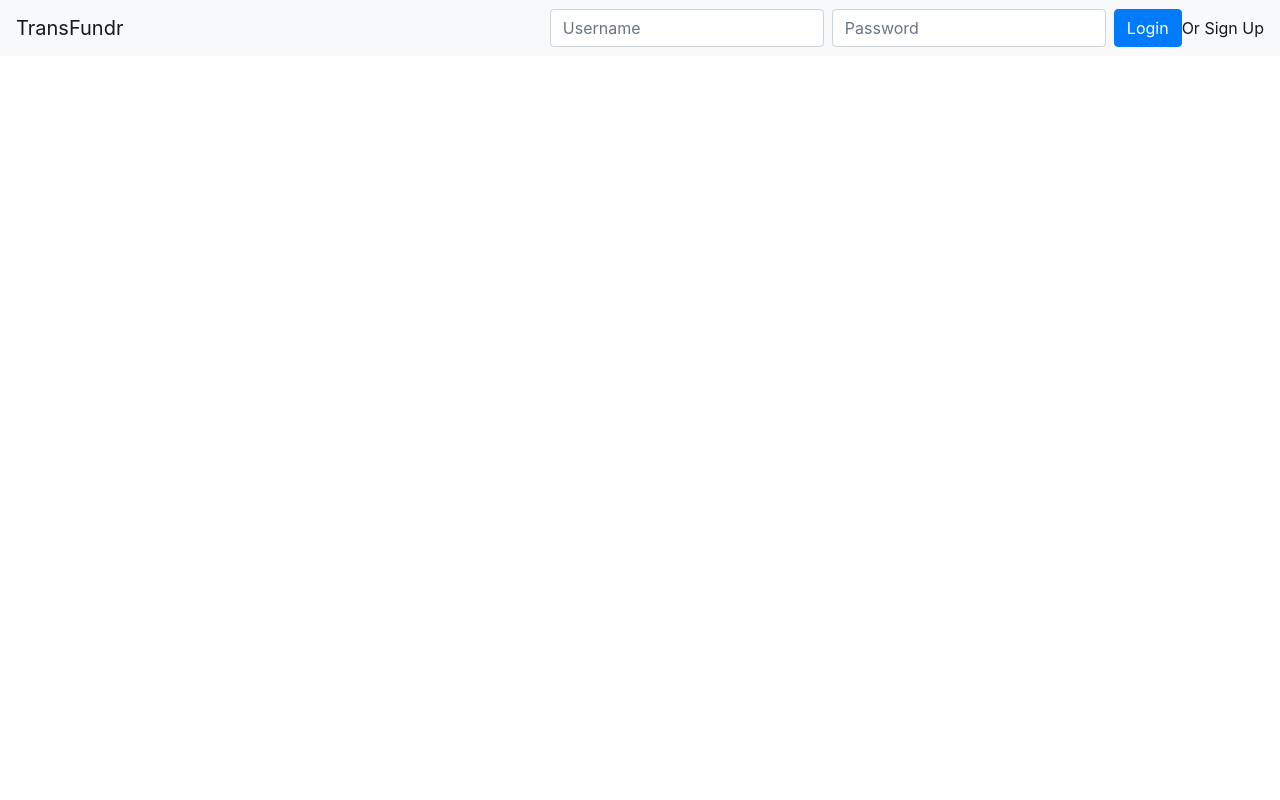
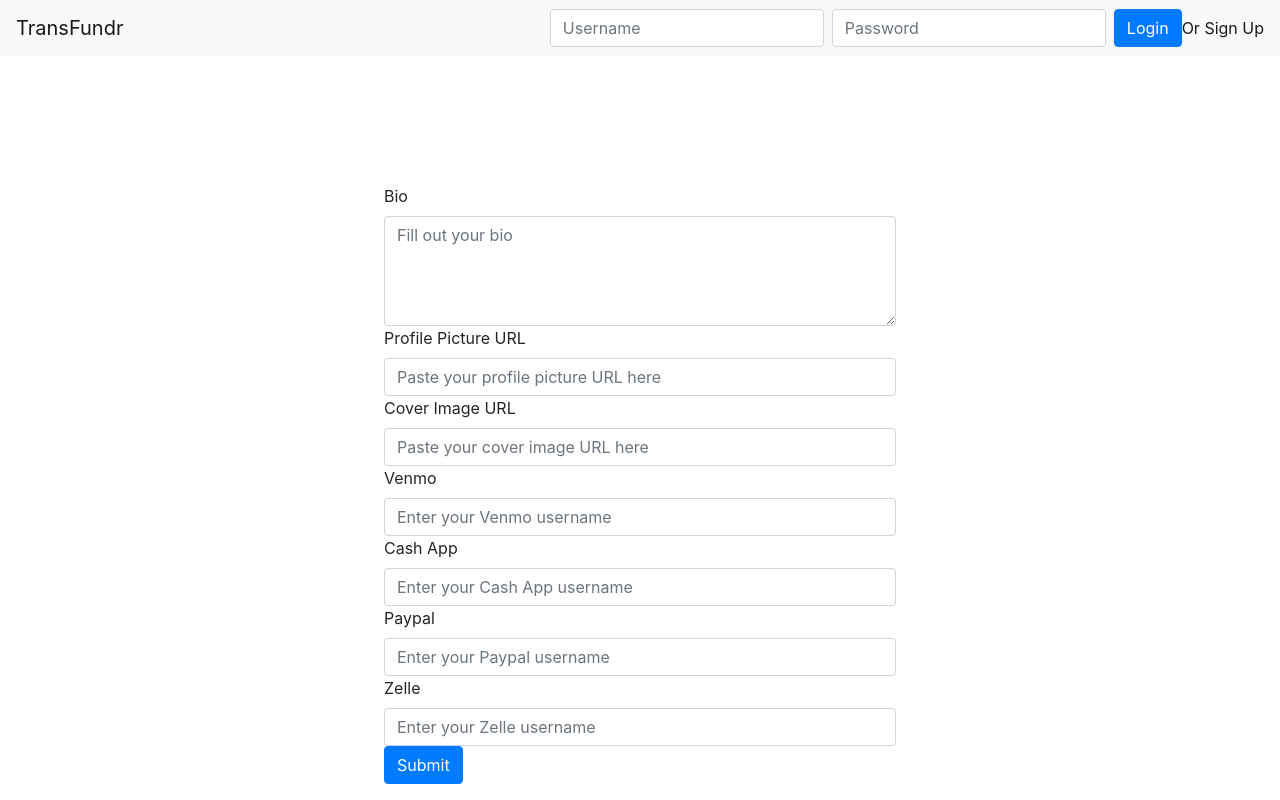
Before and after one commit to LucySuddenly/transfundr-frontend, a React (Create React App) app: page /newprofile in a window 1280 px wide. Built offline with nearby package versions, Linux system fonts and the light colour scheme.

Commit message:
added new profile form, hooked it up to the backend

```diff
--- a/src/App.js
+++ b/src/App.js
@@ -10,6 +10,7 @@ import Signup from './components/signup'
 import NewDonation from './components/newdonation'
 import toaster from 'toasted-notes';
 import 'toasted-notes/src/styles.css';
+import NewProfile from './components/newprofile'
 
 class App extends Component {
   constructor(){
@@ -89,6 +90,7 @@ class App extends Component {
             <Route exact path="/beacons/:id"/>
             <Route exact path="/donations/:id"/>
             <Route exact path="/newdonation" render={()=>(<NewDonation/>)}/>
+            <Route exact path="/newprofile" render={()=>(<NewProfile/>)}/>
             <Route exact path="/newbeacon"/>
             <Route exact path="/rankings"/>
           </Switch>
--- /dev/null
+++ b/src/components/newprofile.js
@@ -0,0 +1,72 @@
+import React, { Component } from 'react';
+import Form from 'react-bootstrap/Form'
+import FormControl from 'react-bootstrap/FormControl'
+import Button from 'react-bootstrap/Button'
+import {withRouter} from 'react-router';
+
+class NewProfile extends Component {
+    constructor(){
+        super()
+        this.state = {
+            bio: "",
+            cover_img: "",
+            profile_img: "",
+            venmo: "",
+            cash: "",
+            paypal: "",
+            zelle: ""
+        }
+    }
+
+    onTextFormChange = (ev) => {
+        this.setState({
+            [ev.target.name]: ev.target.value
+        })
+    }
+
+    submitForm = (ev) => {
+        ev.preventDefault()
+        fetch("//localhost:3000/profiles", {
+          method: "POST",
+          headers:{
+            "Content-Type": "application/json",
+            Accept: "application/json",
+            Authorization: `Bearer ${localStorage.getItem("jwt")}`
+          },
+          body: JSON.stringify(this.state)
+        })
+        .then(resp => resp.json())
+        .then(json => {
+            this.props.history.push(`users/${json.user_id}`)
+        })
+    }
+
+    render() {
+        return (
+            <div className="standaloneform">
+            <Form onSubmit={(ev)=> this.submitForm(ev)}>
+                <Form.Label>Bio</Form.Label>
+                <FormControl value={this.state.bio} onChange={(ev)=>{this.onTextFormChange(ev)}} name="bio" as="textarea" type="text" placeholder="Fill out your bio" rows={4}/>
+                <Form.Label>Profile Picture URL</Form.Label>
+                <FormControl value={this.state.profile_img} onChange={(ev)=>{this.onTextFormChange(ev)}} name="profile_img" type="text" placeholder="Paste your profile picture URL here"/>
+                <Form.Label>Cover Image URL</Form.Label>
+                <FormControl value={this.state.cover_img} onChange={(ev)=>{this.onTextFormChange(ev)}} name="cover_img" type="text" placeholder="Paste your cover image URL here"/>
+                <Form.Label>Venmo</Form.Label>
+                <FormControl value={this.state.venmo} onChange={(ev)=>{this.onTextFormChange(ev)}} name="venmo" type="text" placeholder="Enter your Venmo username"/>
+                <Form.Label>Cash App</Form.Label>
+                <FormControl value={this.state.cash} onChange={(ev)=>{this.onTextFormChange(ev)}} name="cash" type="text" placeholder="Enter your Cash App username"/>
+                <Form.Label>Paypal</Form.Label>
+                <FormControl value={this.state.paypal} onChange={(ev)=>{this.onTextFormChange(ev)}} name="paypal" type="text" placeholder="Enter your Paypal username"/>
+                <Form.Label>Zelle</Form.Label>
+                <FormControl value={this.state.zelle} onChange={(ev)=>{this.onTextFormChange(ev)}} name="zelle" type="text" placeholder="Enter your Zelle username"/>
+                <Button variant="primary" type="submit">
+                    Submit
+                </Button>
+            </Form>
+
+            </div>
+        );
+    }
+}
+
+export default withRouter(NewProfile);
--- a/src/components/signup.js
+++ b/src/components/signup.js
@@ -56,7 +56,7 @@ class Signup extends Component {
                 toaster.notify(json.error, {duration: 3000})
             } else {
                 this.props.logUserIn(json)
-                this.props.history.push('/')
+                this.props.history.push('/newprofile')
             }
         })
     }
```
